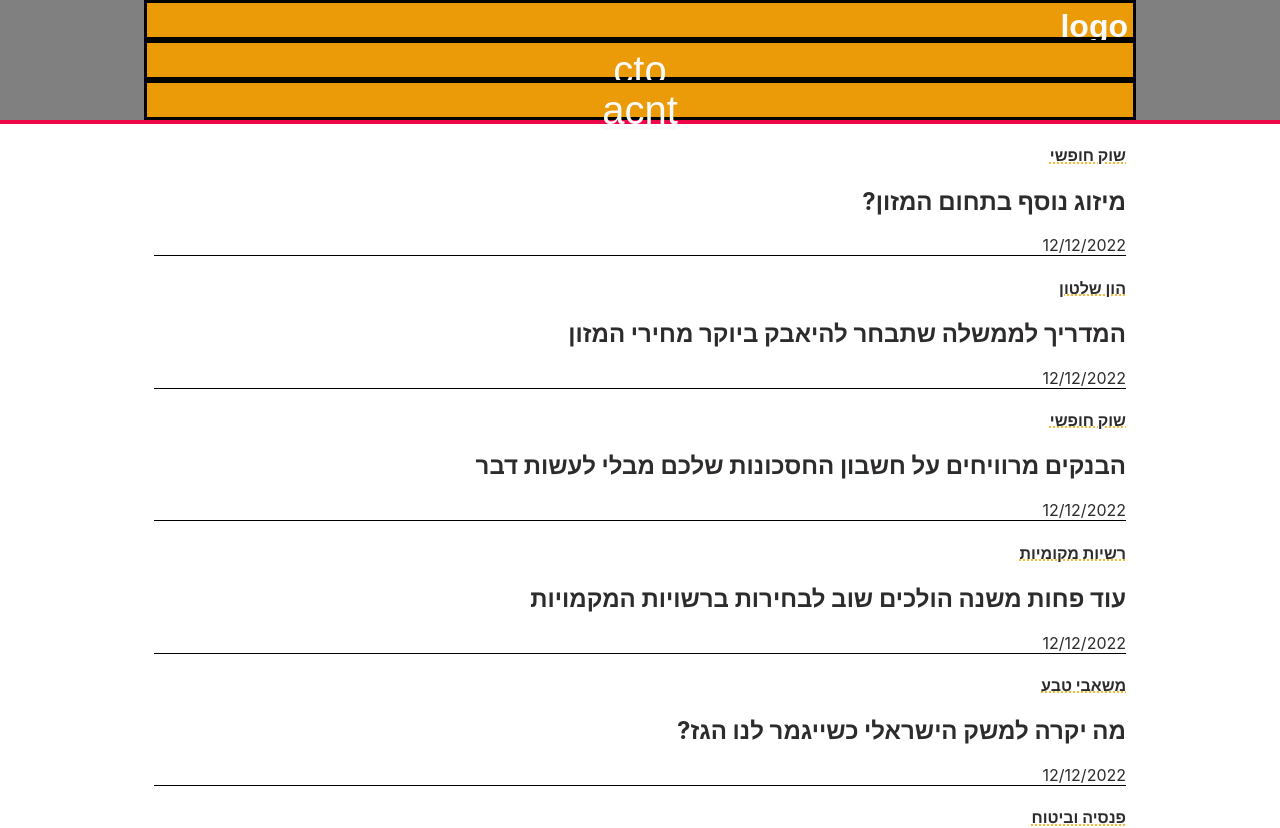
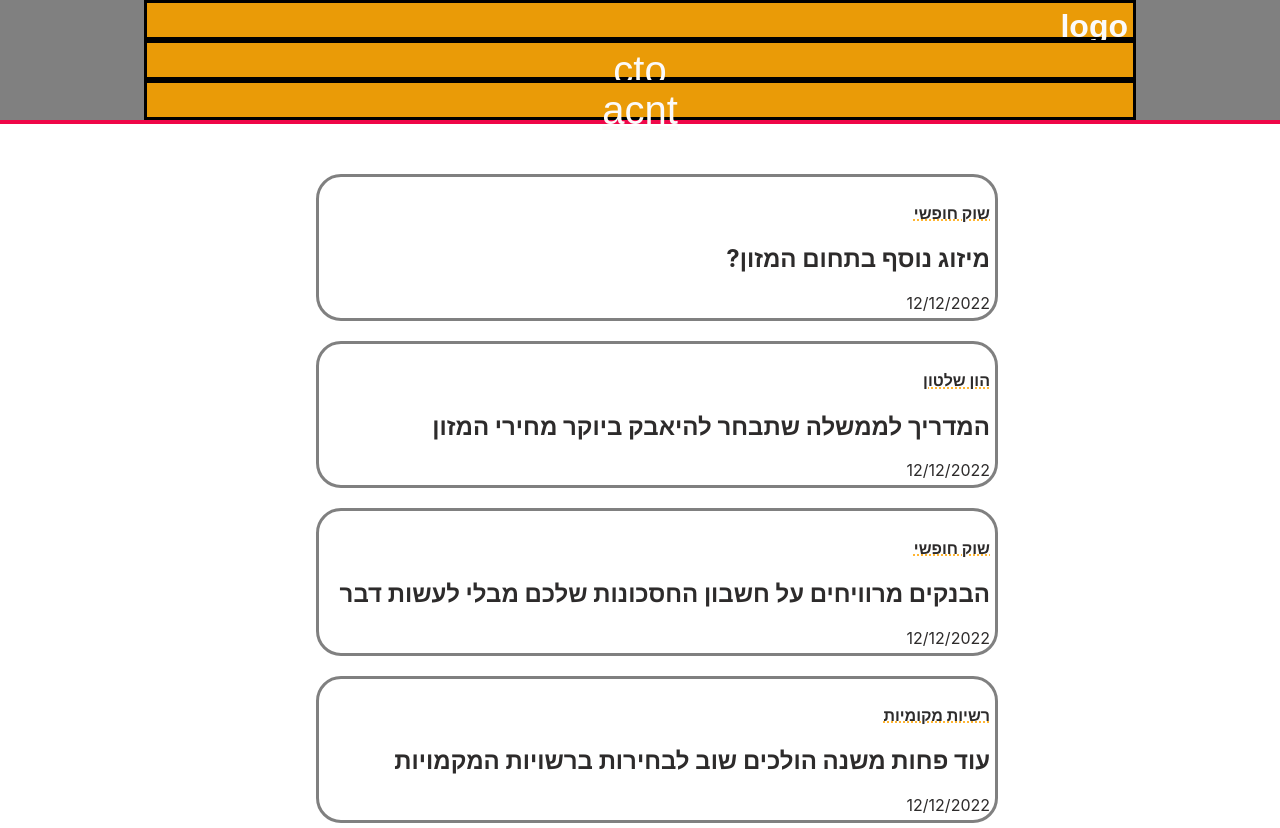
Before and after one commit to nadavf95/Lobby-99-news, a Next.js app: page / in a window 1280 px wide. Shown: the top 828 px of the page. Built offline with nearby package versions, Linux system fonts and the light colour scheme.

Commit message:
article records

```diff
--- a/styles.css
+++ b/styles.css
@@ -19,9 +19,15 @@ body {
 /* our project */
 
 .articles_list{
-  margin-right: 10px;
-  margin-left: 10px;
-  text-align: right;
+  display: flex;
+  flex-flow: column wrap;
+  align-content: center;
+  row-gap: 20px;
+  padding-top: 5%;
+  padding-right: 5%;
+  padding-left: 10%;
+
+
 }
 
 .article_head_item{
@@ -29,7 +35,11 @@ body {
 }
 
 .article_head_content {
-  border-bottom: 1px solid black;
+  box-sizing: content-box;
+  width: 100%;
+  border: solid grey 3px;
+  border-radius: 25px;
+  padding: 5px 5px;
 }
 
 .article_head_subject{
```
